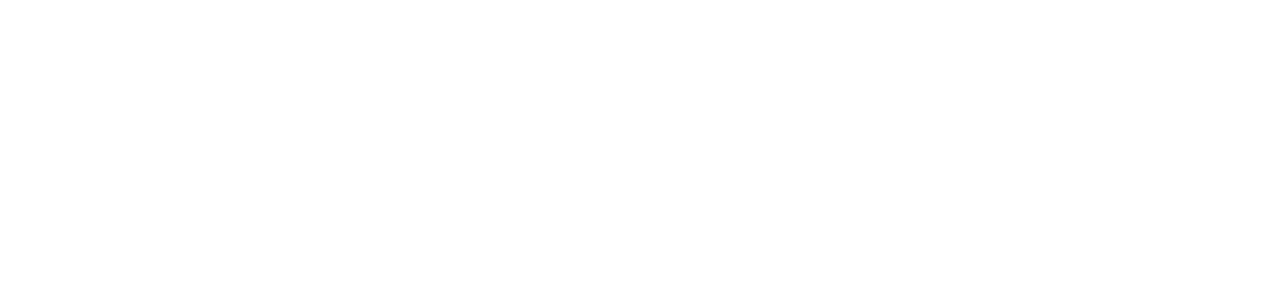
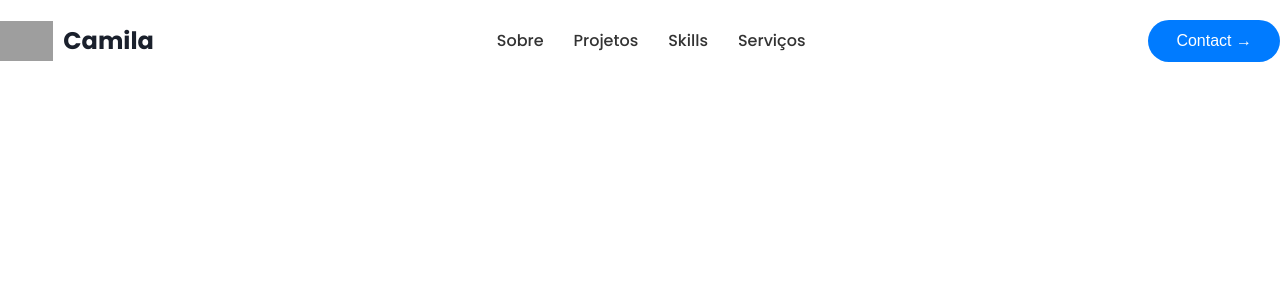
Before and after one commit to camilamta275/portfolio, a React (Vite) app: page / in a window 1280 px wide. Shown: the top 300 px of the page. Built offline with nearby package versions, Linux system fonts and the light colour scheme; grey boxes are pictures that could not be loaded.

Commit message:
style: header style changes

```diff
--- a/src/App.jsx
+++ b/src/App.jsx
@@ -1,4 +1,5 @@
 import { useState } from 'react'
+import Header from './components/header/index.jsx'
 
 function App() {
   const [count, setCount] = useState(0)
@@ -6,6 +7,7 @@
   return (
     <>
       <div>
+        <Header />
       </div>
     </>
   )
--- /dev/null
+++ b/src/components/header/index.jsx
@@ -0,0 +1,40 @@
+import React from 'react';
+import './style.css';
+import { useState } from "react";
+
+function Header() {
+  const [showNotification, setShowNotification] = useState(false);
+  const [notificationMessage, setNotificationMessage] = useState("");
+
+  const handleNotification = (message) => {
+    setNotificationMessage(message);
+    setShowNotification(true);
+    clearTimeout(window.notificationTimer);
+    window.notificationTimer = setTimeout(() => setShowNotification(false), 3000);
+  };
+
+  return (
+    <header className="header">
+      <div className="logo">
+        <img src="/logo.png" alt="Logo" />
+        <span>Camila</span>
+      </div>
+      <nav className="nav">
+        <ul>
+          <li><a href="#" onClick={() => handleNotification("Em breve!")}>Sobre</a></li>
+          <li><a href="#" onClick={() => handleNotification("Em breve!")}>Projetos</a></li>
+          <li><a href="#" onClick={() => handleNotification("Em breve!")}>Skills</a></li>
+          <li><a href="#" onClick={() => handleNotification("Em breve!")}>Serviços</a></li>
+        </ul>
+      </nav>
+      <button className="btn contact-btn">Contact &rarr;</button>
+      {showNotification && (
+        <div className="notification">
+          {notificationMessage}
+        </div>
+      )}
+    </header>
+  );
+}
+
+export default Header;
--- /dev/null
+++ b/src/components/header/style.css
@@ -0,0 +1,114 @@
+.header {
+  display: flex;
+  justify-content: space-between;
+  align-items: center;
+  padding: 20px 0;
+  margin-bottom: 40px;
+  position: relative;
+  z-index: 10;
+  width: 100%;
+}
+
+.logo {
+  display: flex;
+  align-items: center;
+  gap: 10px;
+}
+
+.logo img {
+  height: 40px;
+}
+
+.logo span {
+  font-size: 24px;
+  font-weight: 700;
+  color: var(--dark-blue);
+}
+
+.nav ul {
+  display: flex;
+  list-style: none;
+  gap: 30px;
+}
+
+.nav a {
+  text-decoration: none;
+  color: var(--text-color);
+  font-weight: 500;
+  transition: color 0.3s ease;
+}
+
+.nav a:hover {
+  color: var(--primary-blue);
+}
+
+.contact-btn {
+  background-color: var(--primary-blue);
+  color: var(--white);
+  padding: 12px 28px;
+  border-radius: 50px;
+  text-decoration: none;
+  transition: background-color 0.3s ease;
+  border: none;
+  cursor: pointer;
+  font-size: 16px;
+  font-weight: 500;
+  display: flex;
+  align-items: center;
+  gap: 8px;
+}
+
+.notification {
+  position: fixed;
+  top: 20px;
+  right: 20px;
+  background-color: var(--primary-blue);
+  color: var(--white);
+  padding: 12px 25px;
+  border-radius: 8px;
+  box-shadow: 0 4px 15px rgba(0, 0, 0, 0.2);
+  z-index: 1000;
+  opacity: 0;
+  animation: fadeInOut 3.5s forwards;
+  font-size: 16px;
+  font-weight: 500;
+  text-align: center;
+}
+
+@keyframes fadeInOut {
+  0% {
+    opacity: 0;
+    transform: translateX(-50%) translateY(-20px);
+  }
+  10% {
+    opacity: 1;
+    transform: translateX(-50%) translateY(0);
+  }
+  90% {
+    opacity: 1;
+    transform: translateX(-50%) translateY(0);
+  }
+  100% {
+    opacity: 0;
+    transform: translateX(-50%) translateY(-20px);
+  }
+}
+
+@media (max-width: 768px) {
+  .header {
+    flex-direction: column;
+    gap: 15px;
+    padding: 15px 0;
+  }
+  .nav ul {
+    flex-direction: column;
+    align-items: center;
+    gap: 10px;
+  }
+
+  .notification {
+    width: 90%;
+    padding: 10px 15px;
+    font-size: 14px;
+  }
+}
--- a/src/main.jsx
+++ b/src/main.jsx
@@ -1,6 +1,7 @@
 import { StrictMode } from 'react'
 import { createRoot } from 'react-dom/client'
 import App from './App.jsx'
+import './styles/globalStyles.css'
 
 createRoot(document.getElementById('root')).render(
   <StrictMode>
--- a/src/styles/globalStyles.css
+++ b/src/styles/globalStyles.css
@@ -0,0 +1,44 @@
+@import url('https://fonts.googleapis.com/css2?family=Poppins:wght@300;400;500;600;700&display=swap');
+
+:root {
+  --primary-blue: #007bff;
+  --dark-blue: #1a202c;
+  --light-gray: #f8f9fa;
+  --text-color: #333;
+  --white: #fff;
+  --gradient-blue-start: #00c6fb;
+  --gradient-blue-end: #005bea;
+}
+
+* {
+  box-sizing: border-box;
+  margin: 0;
+  padding: 0;
+}
+
+body {
+  font-family: 'Poppins', sans-serif;
+  line-height: 1.6;
+  color: var(--text-color);
+  background-color: var(--white); /* Define o background de toda a página como branco */
+  min-height: 100vh;
+  display: flex;
+  justify-content: center;
+  align-items: flex-start;
+  overflow-x: hidden;
+}
+
+#root {
+  width: 100%;
+  max-width: 1440px;
+  margin: 0 auto; /* Remove a margem superior e inferior, já que não haverá mais a "caixa" */
+  padding: 0;
+  box-shadow: none; /* Remove a sombra */
+  border-radius: 0; /* Remove o border-radius */
+  background-color: transparent; /* Torna o fundo do #root transparente para que o background do body apareça */
+  position: relative;
+  overflow: hidden;
+  min-height: auto;
+  display: flex;
+  flex-direction: column;
+}
```
